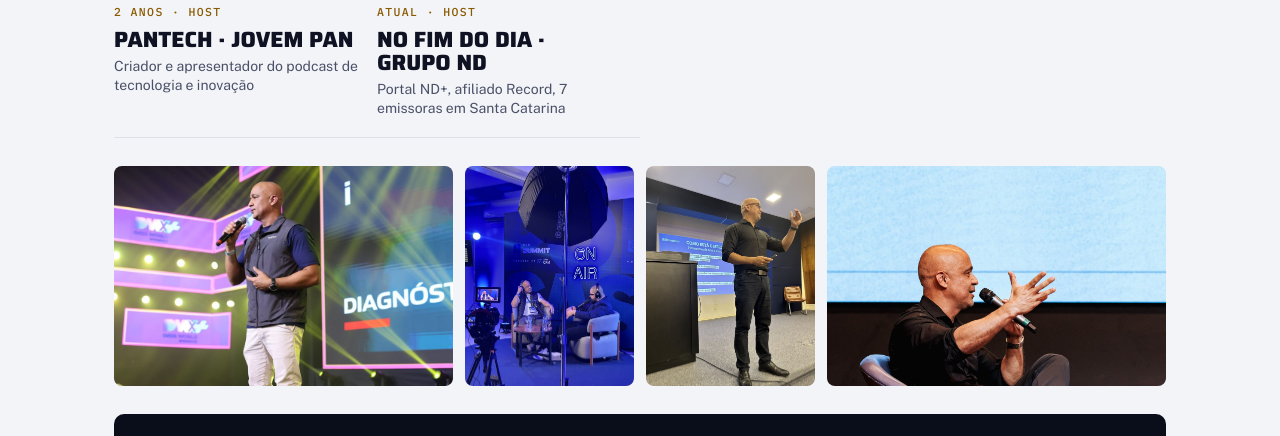
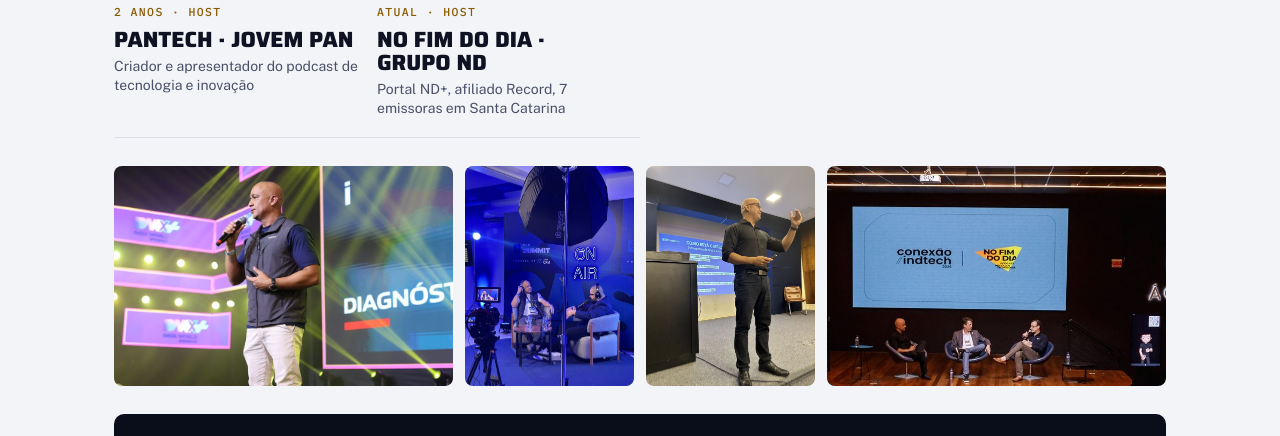
Before and after one commit to LitoAguiar/litoaguiar-site, a plain HTML site: page index.html in a window 1280 px wide. Shown: the part 4700-5136 px from the top of the page. Drawn offline with nearby package versions, Linux system fonts and the light colour scheme; no server answers.

Commit message:
Home: galeria com o palco do Conexão Indtech 2026 (telão Conexão Indtech | No Fim do Dia)
Co-Authored-By: Claude Opus 5.5 <noreply@anthropic.com>
Claude-Session: https://claude.ai/code/session_011mnhbmiJLAG2cNUxp3kxRL

```diff
--- a/index.html
+++ b/index.html
@@ -405,7 +405,7 @@ footer a:hover{color:var(--signal)}
       <img src="/mentoria/img/f02-palco-dwx.jpg" alt="Lito no palco do DWX" loading="lazy">
       <img src="/mentoria/img/f03-onair.jpg" alt="Lito em estúdio On Air" loading="lazy">
       <img src="/mentoria/img/f05-auditorio.jpg" alt="Lito palestrando em auditório" loading="lazy">
-      <img src="/img/eventos/indtech-lito-logo.jpg" alt="Lito Aguiar no palco do Conexão Indtech 2026" loading="lazy" style="object-position:50% 58%">
+      <img src="/img/eventos/indtech-palco-wide.jpg" alt="Lito Aguiar no palco do Conexão Indtech 2026, com o No Fim do Dia no telão" loading="lazy">
     </div>
     <div class="invite" id="convite">
       <div>
```
Also changed, not shown: img/eventos/indtech-palco-wide.jpg (added).
